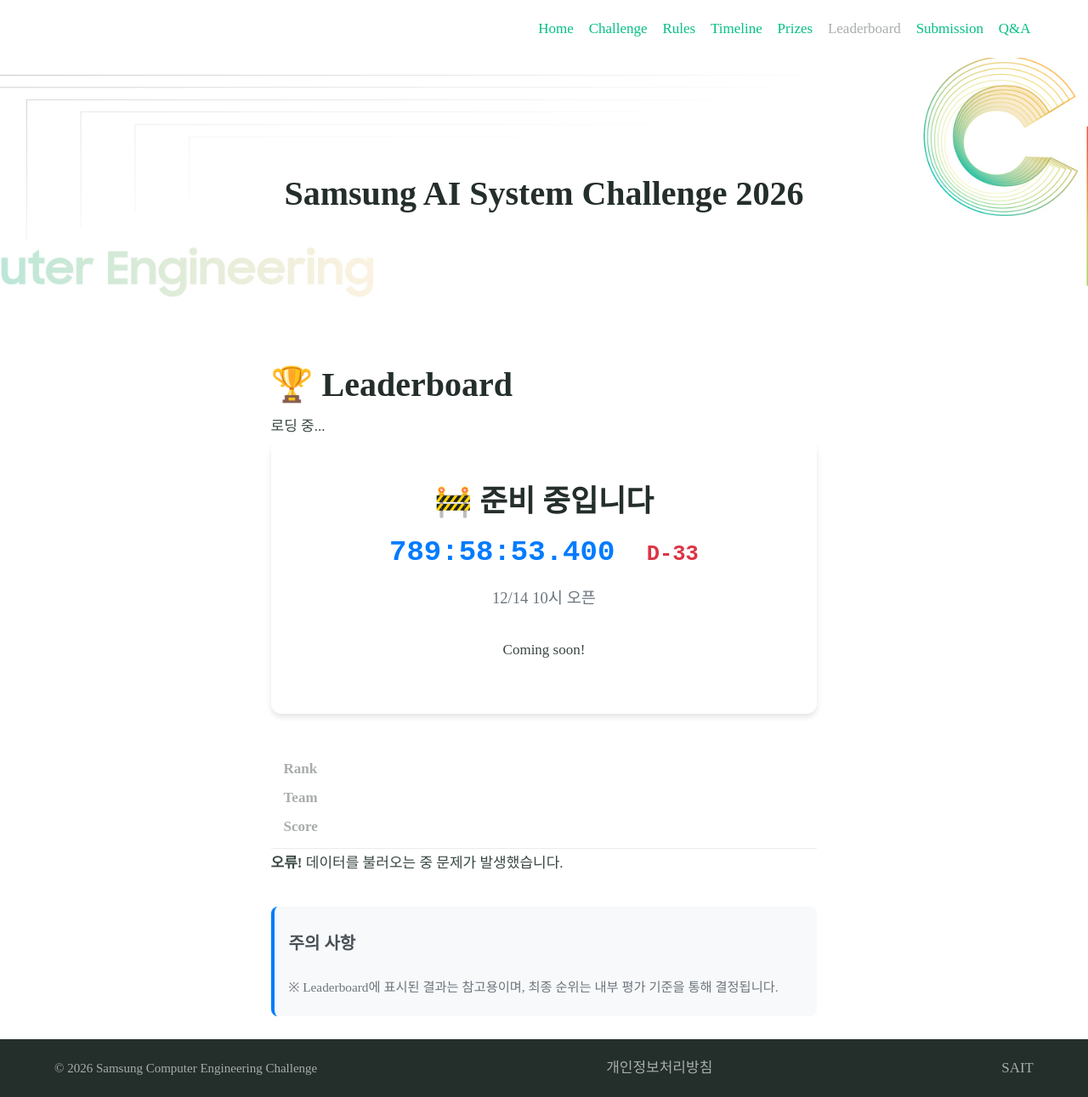
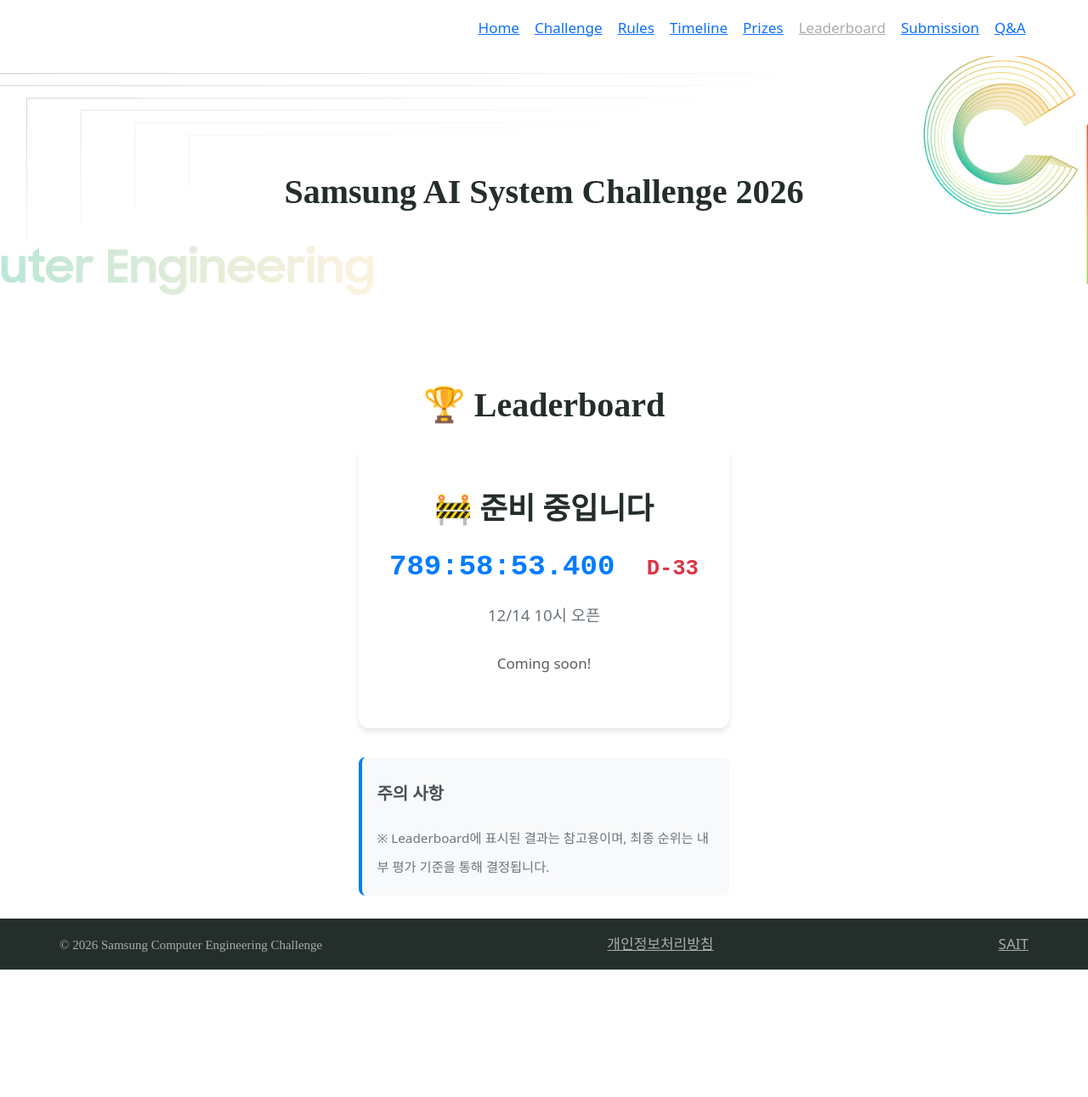
Before and after one commit to AISystemChallenge/AISystemChallenge.github.io, a Jekyll site: the page built from leaderboard.md, in a window 1280 px wide. Shown: the whole page at 85% size. Built offline with Jekyll 4.4.1, drawn with Linux system fonts in a browser that asks for light colours; some web fonts are replaced; after the commit the page ends 1141 px from its top, so only the background shows below that.

Commit message:
Update leaderboard.md

```diff
--- a/leaderboard.md
+++ b/leaderboard.md
@@ -11,7 +11,7 @@ excerpt:
     <meta charset="UTF-8">
     <meta name="viewport" content="width=device-width, initial-scale=1.0">
     <title>Leaderboard</title>
-    <!-- <link href="https://cdn.jsdelivr.net/npm/bootstrap@5.3.0/dist/css/bootstrap.min.css" rel="stylesheet"> -->
+    <link href="https://cdn.jsdelivr.net/npm/bootstrap@5.3.0/dist/css/bootstrap.min.css" rel="stylesheet">
     <style>
         .leaderboard-card {
             background: white;
```
